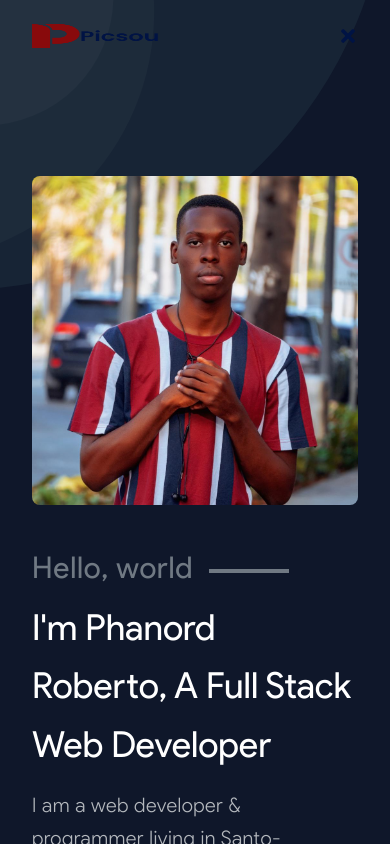
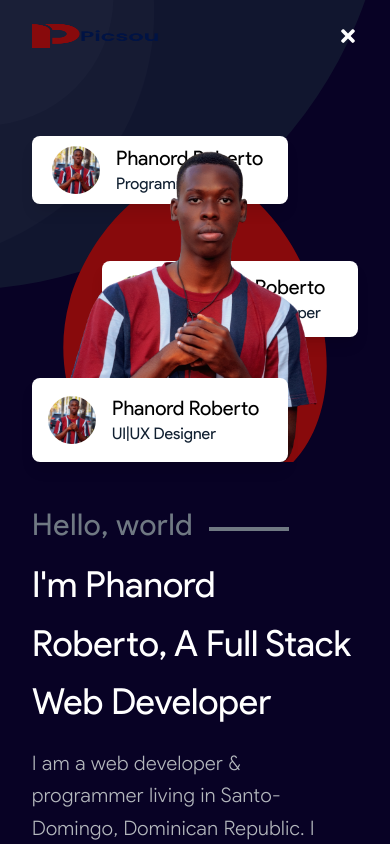
Before and after one commit to PicsouRob/website, a React (Create React App) app: page / in a window 390 px wide. Both pictures are taken after a click on the element 348 px from the left and 36 px from the top of the page. Shown: the top 844 px of the page. Built offline with nearby package versions, Linux system fonts and the light colour scheme.

Commit message:
first commit

```diff
--- a/src/App.js
+++ b/src/App.js
@@ -27,8 +27,8 @@ function App() {
                       size={4} duration={1}></Page>
                 </div>
             ) : (
-                <div class="bg-slate-900">
-                    <img class="absolute opacity-70" alt="top-svg" src={bg1} />
+                <div class="bg-[#080225]">
+                    <img class="absolute opacity-50" alt="top-svg" src={bg1} />
                     {/* <Header /> */}
                     <Home />
                     <About />
--- a/src/Components/Header.jsx
+++ b/src/Components/Header.jsx
@@ -35,16 +35,15 @@ function Header() {
                     smooth={true}
                     offset={-70}
                     duration={500}
-                    class="cursor-pointer"
                 >
-                    <img src={logo} alt="logo" class="w-32 h-6" />
+                    <img src={logo} alt="logo" class="w-32 h-6 cursor-pointer" />
                 </Link>
                 <div class="hidden md:items-center md:tracking-wide md:text-gray-300 md:gap-8 lg:gap-x-16 md:flex">
                     <Link activeClass="active"
                         to="home"
                         spy={true}
+                        class="cursor-pointer hover:text-gray-200"
                         smooth={true}
-                        class="cursor-pointer hover:text-gray-200"
                         offset={-70}
                         duration={500}
                         activeClassName="selected"
@@ -52,8 +51,8 @@ function Header() {
                     <Link activeClass="active"
                         to="about"
                         spy={true}
+                        class="cursor-pointer hover:text-gray-200"
                         smooth={true}
-                        class="cursor-pointer hover:text-gray-200"
                         offset={-70}
                         duration={500}
                         activeClassName="selected"
@@ -68,7 +67,7 @@ function Header() {
                         activeClassName="selected"
                     >Services</Link>
                 </div>
-                <button class="hidden py-3 px-8 font-medium tracking-wide leading-5 text-white rounded-md border-2 hover:border-0 border-gray-800 transition md:inline-block hover:bg-[#880a0c] hover:shadow-lg">
+                <button class="hidden py-3 px-8 font-medium tracking-wide leading-5 text-white rounded-md border-2 hover:border-[#880a0c] border-gray-800 transition md:inline-block hover:bg-[#880a0c] hover:shadow-lg">
                     <Link $isContact
                         to="contact"
                         spy={true}
@@ -79,11 +78,11 @@ function Header() {
                 </button>
                 <div class="flex md:hidden" onClick={() => toggleIcon()}>
                     {!isShow ? (
-                        <FaBars color="#001344"
+                        <FaBars color="#fff"
                             size={20} style={{ cursor: "pointer" }}
                         />
                     ) : (
-                        <FaTimes color="#001344"
+                        <FaTimes color="#fff"
                             size={20} style={{ cursor: "pointer" }}
                         />
                     )}
--- a/src/Pages/About/index.jsx
+++ b/src/Pages/About/index.jsx
@@ -5,7 +5,7 @@ function About() {
     const animeArray = [1, 2, 3, 4, 5, 6, 77, 22, 11, 12, 31, 9, 43, 99, 29, 32, 70, 40];
 
     return (
-        <div id="about" class="relative py-16 px-8 mx-auto max-w-7xl z-20">
+        <div id="about" class="relative px-8 lg:px-16 py-16 mx-auto max-w-7xl z-20">
             <div class="flex flex-col lg:flex-row gap-16 items-center mx-auto">
                 <div class="relative w-full lg:w-1/2">
                     <div class="absolute -top-2 left-0 -z-10 w-52 h-52 rounded-lg bg-[#880a0c]"></div>
--- a/src/Pages/Home/index.jsx
+++ b/src/Pages/Home/index.jsx
@@ -17,14 +17,11 @@ function Home() {
     }
 
     return (
-        <div id="home" class="relative px-8 mx-auto max-w-7xl">
+        <div id="home" class="relative px-8 lg:px-16 mx-auto max-w-7xl">
             <Header />
             <div class="relative py-16 mx-auto w-full">
-                <div class="flex flex-col lg:flex-row items-center gap-10">
+                <div class="flex flex-col-reverse lg:flex-row items-center gap-10">
                     <div class="w-full lg:w-1/2">
-                        <div class="flex md:items-center md:gap-8 lg:gap-x-16 md:hidden py-10">
-                            <img alt="" src={img} class="rounded-lg" />
-                        </div>
                         <div class="">
                             <div class="flex gap-x-4 items-center">
                                 <h1 class="text-gray-400 text-3xl lg:text-4xl leading-normal tracking-wide font-medium pb-2">Hello, world</h1>
@@ -42,8 +39,8 @@ function Home() {
                             <SocialMedia color="#fff" />
                         </div>
                     </div>
-                    <div class="hidden lg:relative lg:w-1/2 lg:flex lg:z-10 lg:items-center lg:justify-center">
-                        <div class="absolute top- right-0 flex gap-x-4 p-3 rounded-lg bg-white z-20 items-center w-64">
+                    <div class=" relative w-full lg:w-1/2 flex z-30 items-center justify-center">
+                        <div class="absolute top- right-0 flex gap-x-4 p-3 rounded-lg bg-white z-10 lg:z-20 items-center w-64 shadow-lg">
                             <img alt="" src={img}
                                 class="w-12 h-12 rounded-full"
                             />
@@ -52,7 +49,7 @@ function Home() {
                                 <p class="font-medium text-gray-900">Full-Stack Developer</p>
                             </div>
                         </div>
-                        <div class="absolute top-0 left-0 flex gap-x-4 px-5 py-2 rounded-lg bg-white z-20 items-center w-64">
+                        <div class="absolute top-0 left-0 flex gap-x-4 px-5 py-2 rounded-lg bg-white z-10 items-center w-64 shadow-lg">
                             <img alt="" src={img}
                                 class="w-12 h-12 rounded-full"
                             />
@@ -61,7 +58,7 @@ function Home() {
                                 <p class="font-medium text-gray-900">Programmer</p>
                             </div>
                         </div>
-                        <div class="absolute bottom-0 left-0 flex gap-x-4 p-4 rounded-lg bg-white z-20 items-center w-64">
+                        <div class="absolute bottom-0 left-0 flex gap-x-4 p-4 rounded-lg bg-white z-40 items-center w-64 shadow-lg">
                             <img alt="" src={img}
                                 class="w-12 h-12 rounded-full"
                             />
```
